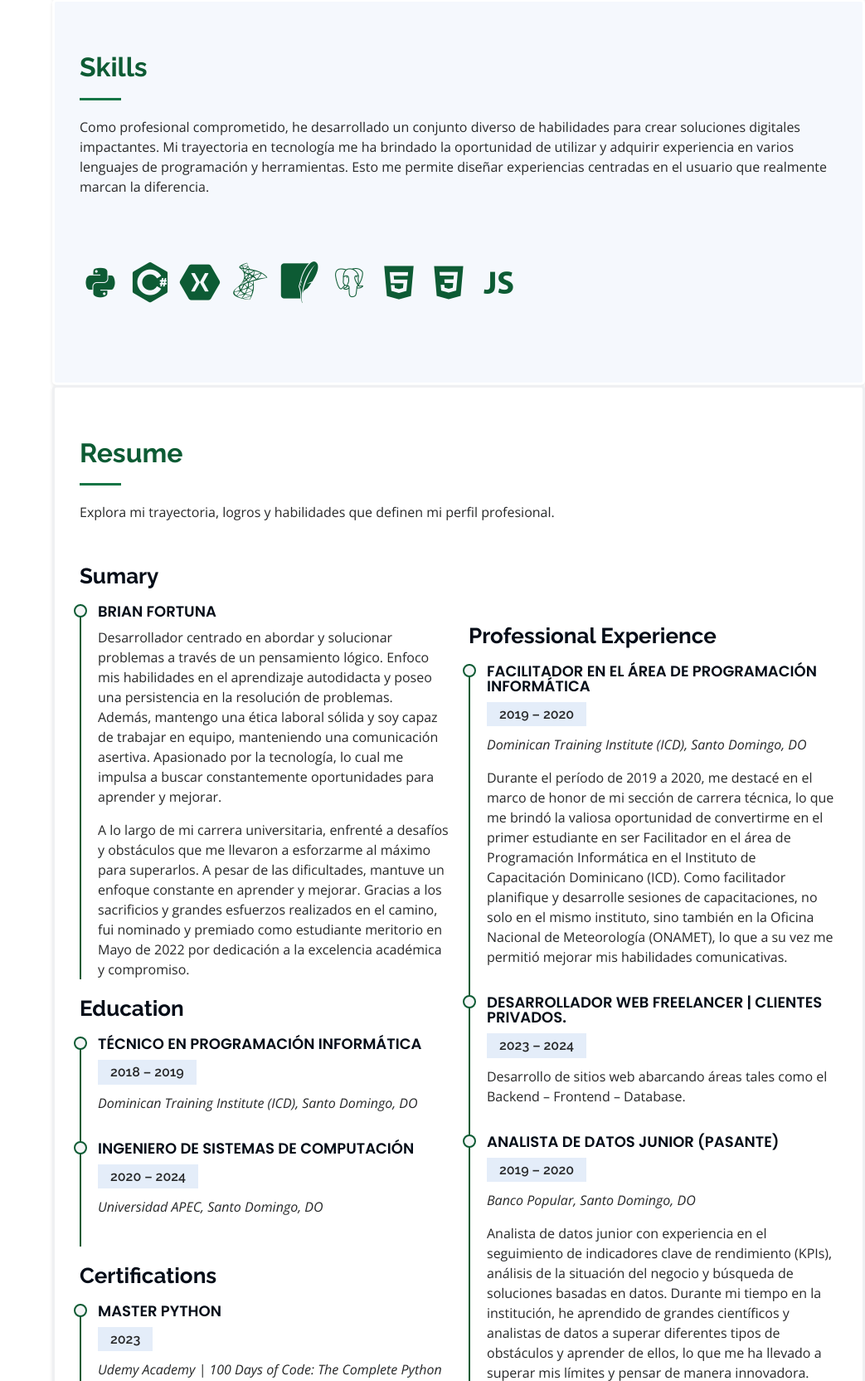
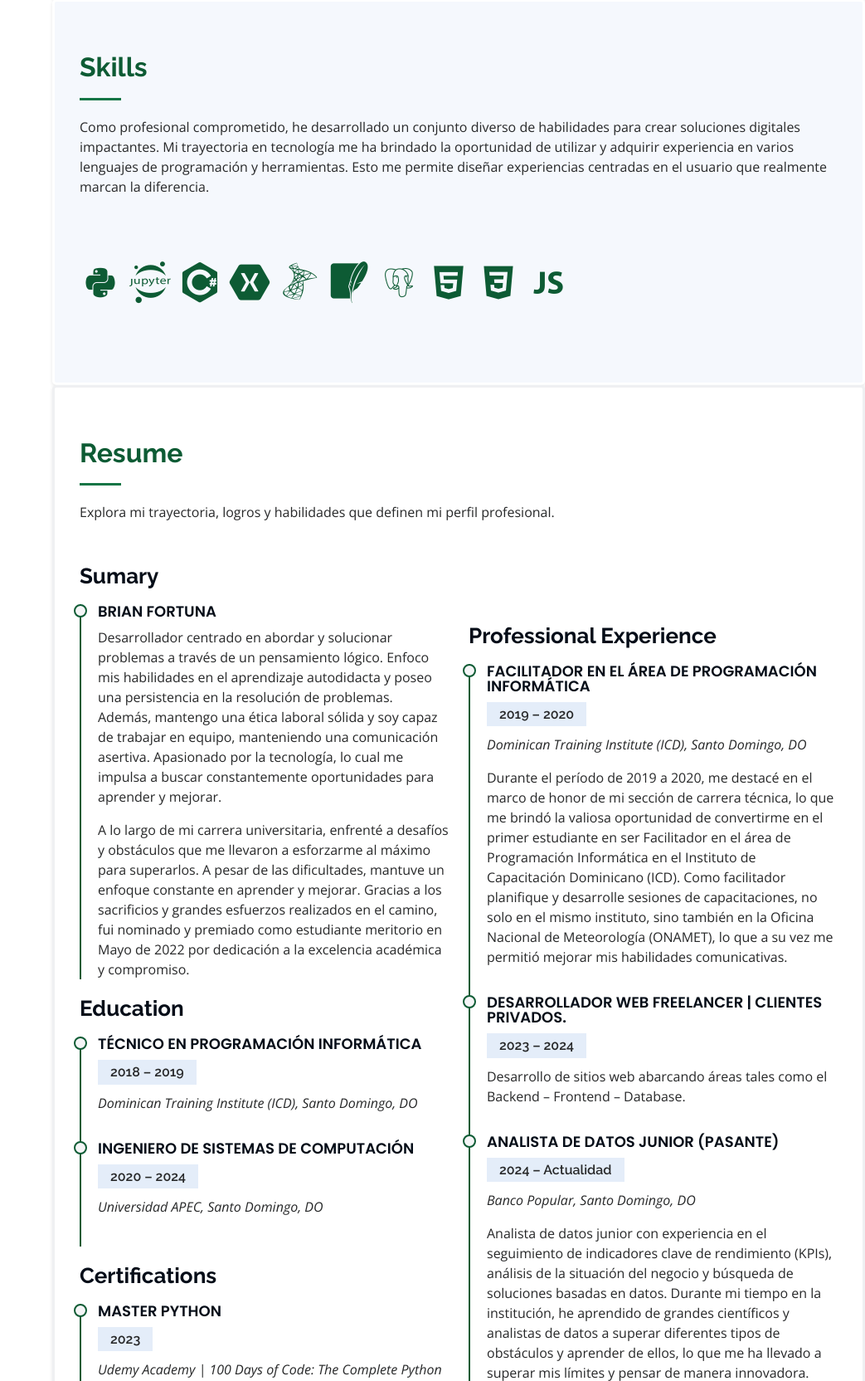
Before and after one commit to pythondev1998/Portfolio-Web-2, a Flask app: page / in a window 1280 px wide. Shown: the part 2303-3967 px from the top of the page at 83% size, without its empty margins (237-1280 px from the left). Run offline with Flask 2, Linux system fonts and the light colour scheme; some libraries are stand-ins or nearby versions.

Commit message:
Fix date Analista + add icon Jupyter on Skills

```diff
--- a/templates/index.html
+++ b/templates/index.html
@@ -228,6 +228,7 @@
       <div class="col-lg-12 pt-4 pt-lg-0 content" data-aos="fade-left">
         <ul class="horizontal-list">
           <li><i class="devicons devicons-python"></i></li>
+          <li><i class="devicon-jupyter-plain-wordmark"></i></li>
           <li><i class="devicon-csharp-plain-wordmark"></i></li>
           <li><i class="devicon-xamarin-original"></i></li>
           <li><i class="devicon-microsoftsqlserver-plain"></i></li>
@@ -325,7 +326,7 @@ académica y compromiso.</p>
             </div>
             <div class="resume-item">
               <h4>Analista de datos junior (Pasante)</h4>
-              <h5>2019 – 2020</h5>
+              <h5>2024 – Actualidad</h5>
               <p><em>Banco Popular, Santo Domingo, DO </em></p>
               <p>Analista de datos junior con experiencia en el seguimiento de indicadores clave de rendimiento (KPIs), análisis de la situación del negocio y búsqueda de soluciones basadas en datos. Durante mi tiempo en la institución, he aprendido de grandes científicos y analistas de datos a superar diferentes tipos de obstáculos y aprender de ellos, lo que me ha llevado a superar mis límites y pensar de manera innovadora.</p>
             </div>
```
